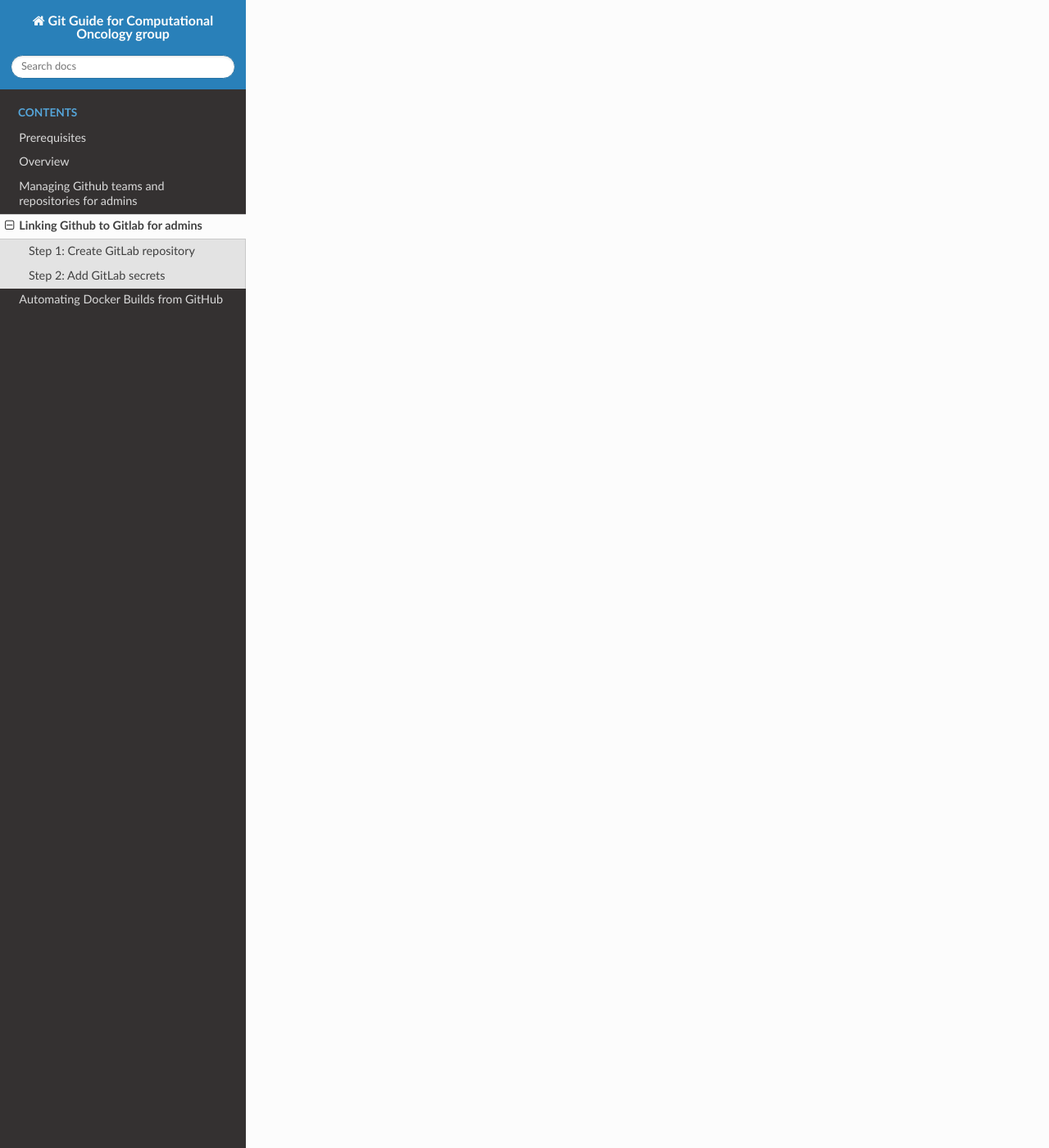
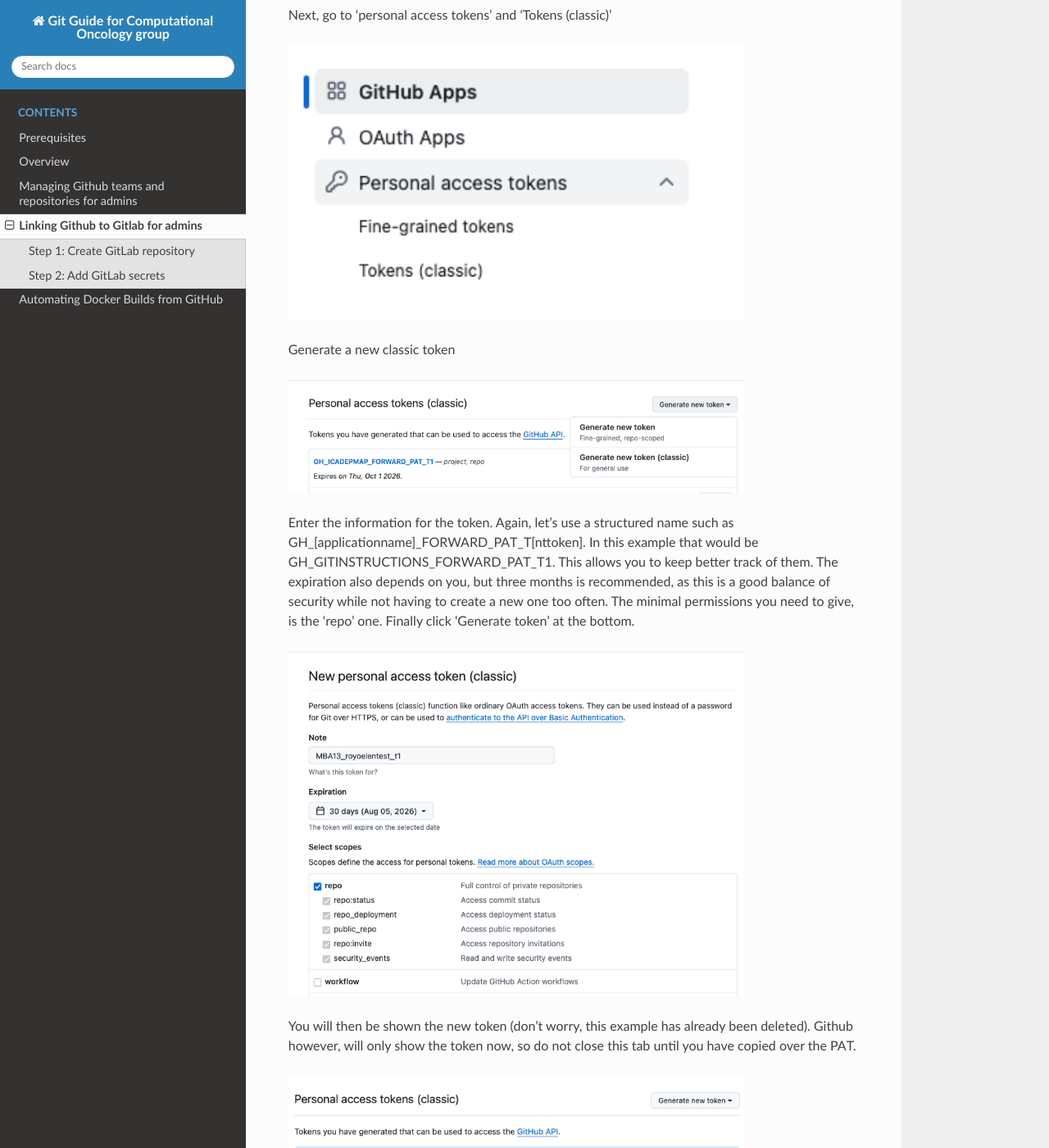
Before and after one commit to ComputationalOncologyUMCG/git-instructions, a Sphinx documentation site: the page built from docs/source/gitlab_linking_for_admins.rst, in a window 1280 px wide and 1400 px high, scrolled down 7448 px. Shown: the whole window at 82% size. Built offline with Sphinx 7.4.7 and the Read the Docs theme 3.1.0, drawn with Linux system fonts in a browser that asks for light colours; some of the changed text lies outside the part shown.

Commit message:
- add action - update documentation for mirroring

```diff
--- a/docs/source/gitlab_linking_for_admins.rst
+++ b/docs/source/gitlab_linking_for_admins.rst
@@ -114,5 +114,76 @@
    :alt: add_gl_token
    :width: 80%
 
+When pushing to GitLab, the GitHub environment does not have your credentials on hand. We thus have to add GitHub token to be able to clone from github before we do the push.
 
-TO BE CONTINUED
+For generating a PAT, first go to your profile by clicking on it in the top-right, then click on Settings
+
+.. image:: images/github_via_sourcetree/go_to_profile_settings.png
+   :alt: go_to_profile_settings
+   :width: 80%
+
+Then, scroll all the way down on the left, to 'developer settings'
+
+.. image:: images/github_via_sourcetree/to_developer_settings.png
+   :alt: to_developer_settings
+   :width: 80%
+
+Next, go to 'personal access tokens' and 'Tokens (classic)'
+
+.. image:: images/github_via_sourcetree/to_personal_access_tokens.png
+   :alt: to_personal_access_tokens
+   :width: 80%
+
+Generate a new classic token
+
+.. image:: images/github_via_sourcetree/generate_classic_token.png
+   :alt: to_personal_access_tokens
+   :width: 80%
+
+Enter the information for the token. Again, let's use a structured name such as GH\_\[applicationname]_FORWARD_PAT_T[nttoken]. In this example that would be GH_GITINSTRUCTIONS_FORWARD_PAT_T1. This allows you to keep better track of them.
+The expiration also depends on you, but three months is recommended, as this is a good balance of security while not having to create a new one too often.
+The minimal permissions you need to give, is the 'repo' one. Finally click 'Generate token' at the bottom.
+
+.. image:: images/github_via_sourcetree/setup_classic_token.png
+   :alt: setup_classic_token
+   :width: 80%
+
+You will then be shown the new token (don't worry, this example has already been deleted). Github however, will only show the token now, so do not close this tab until you have copied over the PAT.
+
+.. image:: images/github_via_sourcetree/token_success.png
+   :alt: token_success
+   :width: 80%
+
+Either temporarily copy the token somewhere, or open a new tab so you don't lose the token.
+
+We will now add this token as a secret using the same way we added the secrets.
+
+Now go back to GitHub, and go to the github repository you are trying to manage on GitLab. There, go to 'Settings':
+
+.. image:: images/gitlab_linking_for_admins/go_to_gh_settings.png
+   :alt: get_username
+   :width: 80%
+
+Then we'll goto 'Secrets and variables', then 'Actions'
+
+.. image:: images/github_dockerhub_automation/to_secrets.png
+   :alt: to_secrets
+   :width: 80%
+
+Click 'New repository secret'
+
+.. image:: images/github_dockerhub_automation/click_new_secret.png
+   :alt: click_new_secret
+   :width: 80%
+
+Now, we'll add the GitHub token as a secret. we wll name this the same as we named the token.
+
+.. image:: images/gitlab_linking_for_admins/view_clone_secret.png
+   :alt: view_clone_secret
+   :width: 80%
+
+Now you'll see the three secrets we need
+
+.. image:: images/gitlab_linking_for_admins/see_all_secrets.png
+   :alt: see_all_secrets
+   :width: 80%
```
Also changed, not shown: docs/source/images/gitlab_linking_for_admins/see_all_secrets.png (added), docs/source/images/gitlab_linking_for_admins/view_clone_secret.png (added), 1 other file.
